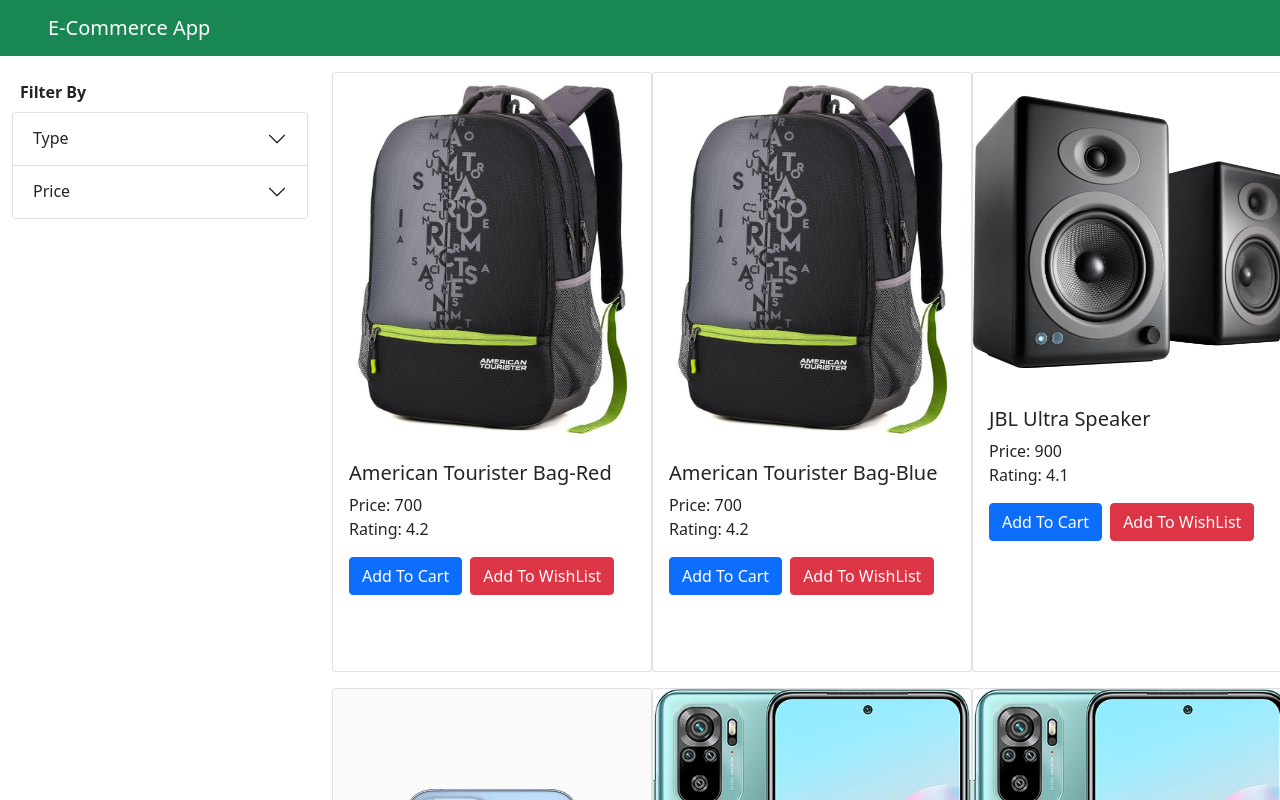
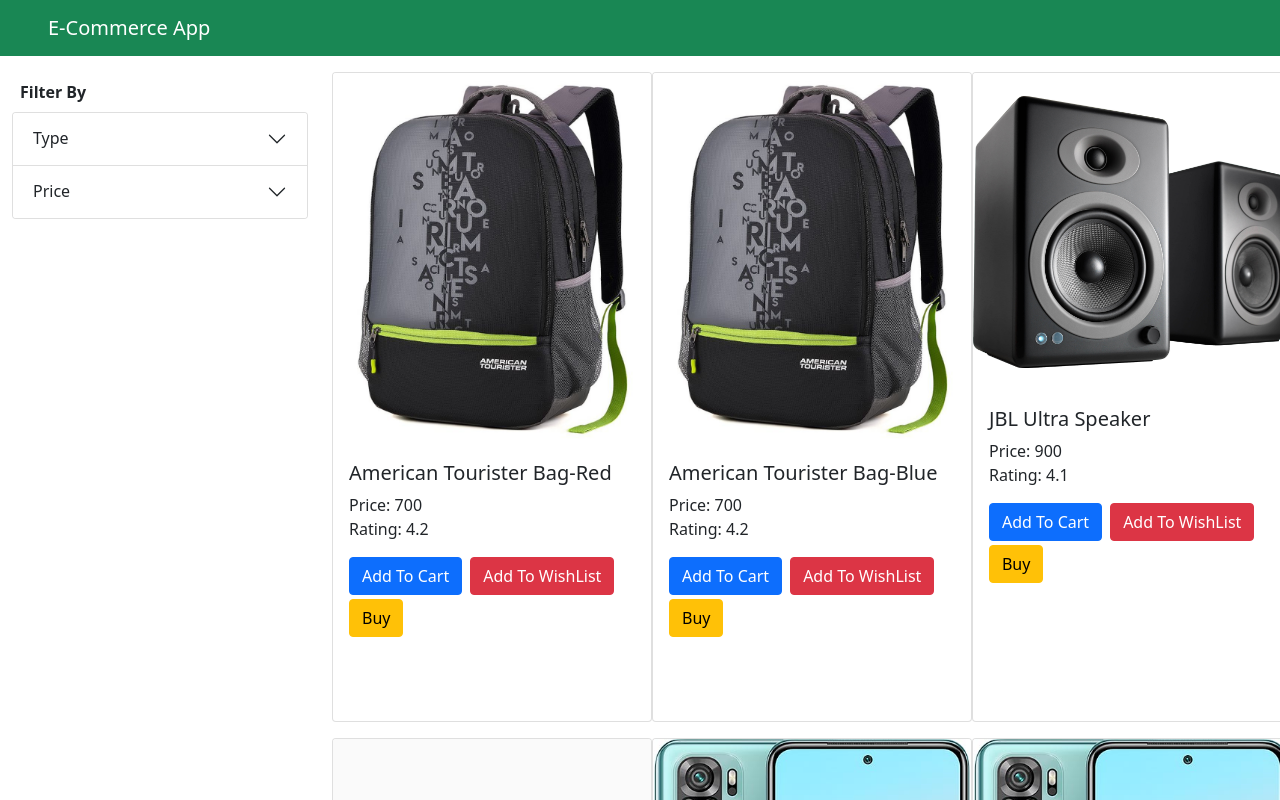
Before and after one commit to midhunkr/ecommerceapp, a React (Create React App) app: page /products in a window 1280 px wide. Shown: the top 800 px of the page. Built offline with nearby package versions, Linux system fonts and the light colour scheme.

Commit message:
changes in productcard

```diff
--- a/src/Components/ProductCard.js
+++ b/src/Components/ProductCard.js
@@ -4,12 +4,13 @@
 import speaker from "../Assets/Images/bag.jpg"
 import CartContext from "../Context/cartContext";
 import WishListContext from "../Context/wishListContext";
+import Payment from "../Pages/Payment/Payment";
 export default function ProductCard(props) {
     const data = props.data;
     const screenIsCart = props.screenIsCart;
     const screenIsWishList = props.screeIsWishList;
     const disableButtons = false;
-
+    const [showBuyMenu, setShowByMenu] = useState(false)
     const context = useContext(CartContext);
     const wishListContext = useContext(WishListContext);
     const [isAdded, setIsAdded] = useState(false);
@@ -25,8 +26,11 @@
             props.data
         )
     }
-
-
+    const showItem = () => setShowByMenu(true);
+    const hideItem = () => setShowByMenu(false)
+    const buyItem = () => {
+        showItem()
+    }
     const addToCart = () => {
         context.addToCart(props.data);
         context.isInCart(props.data.name);
@@ -44,7 +48,7 @@
     }
     return (
         <>
-            <Card style={{ width: '20rem', height: '600px' }} className="mt-3">
+            <Card style={{ width: '20rem', height: '650px' }} className="mt-3">
                 <Card.Img src={props.data.imageUrl} onClick={showDetails} />
 
                 <Card.Body>
@@ -55,16 +59,27 @@
                             Rating: {props.data.rating}
                         </div>
                     </Card.Text>
-                    { !props.disableButtons && <>
+                    {!props.disableButtons && <>
                         {!screenIsCart ? <Button variant="primary" onClick={addToCart}>{isAdded || alreadyAdded ? 'AddedToCart' : 'Add To Cart'}</Button> : <Button onClick={remove}>Remove</Button>}
-                        {screenIsCart ? <Button variant="danger" className="d-inline ms-2">Buy</Button> : addedToWishListContext || isAddedToWishList ? screenIsWishList ? <Button variant="danger" className="d-inline ms-2" onClick={removeFromWishList}>Remove</Button> : <Button variant="danger" className="d-inline ms-2">AddedToWishList</Button> : <Button variant="danger" className="d-inline ms-2" onClick={addToWishList}>Add To WishList</Button>}
+                        {addedToWishListContext || isAddedToWishList ? screenIsWishList ? <Button variant="danger" className="d-inline ms-2" onClick={removeFromWishList}>Remove</Button> : <Button variant="danger" className="d-inline ms-2">AddedToWishList</Button> : <Button variant="danger" className="d-inline ms-2" onClick={addToWishList}>Add To WishList</Button>}
                     </>}
+                    <>
+                        {props.screenIsHome && <Button variant="warning" className="mt-1" onClick={buyItem}>Buy</Button>}
+                    </>
 
 
 
                 </Card.Body>
             </Card>
 
+            <Modal show={showBuyMenu} onHide={hideItem}>
+                <Modal.Header closeButton >
+                    <Modal.Title >Payment</Modal.Title>
+                </Modal.Header>
+                <Modal.Body>
+                   <Payment notFromCart={false} products={props.data}></Payment>
+                </Modal.Body>
+            </Modal>
 
         </>
     )
--- a/src/Pages/Cart/Cart.js
+++ b/src/Pages/Cart/Cart.js
@@ -55,7 +55,7 @@
           <Modal.Title >Payment</Modal.Title>
         </Modal.Header>
         <Modal.Body>
-          <Payment products={context.items}></Payment>
+          <Payment products={context.items} notFromCart={false}></Payment>
         </Modal.Body>
       </Modal>
     </>
--- a/src/Pages/Payment/Payment.js
+++ b/src/Pages/Payment/Payment.js
@@ -7,12 +7,16 @@
 import OrderContext from "../../Context/orderContex";
 
 export default function Payment(props) {
+    const notFromCart=props.notFromCart
     const cardContext = useContext(PaymentCardContex);
     const cartContext=useContext(CartContext);
     const orderContext=useContext(OrderContext);
     const moveToOrders = () => {
         orderContext.addItems(props.products)
-        cartContext.clearCart()
+        if(!notFromCart){
+            cartContext.clearCart()
+        }
+
     }
     return (
         <Container>
--- a/src/Pages/Products/Products.js
+++ b/src/Pages/Products/Products.js
@@ -75,7 +75,7 @@
                         {isLoading ? <div>Loading</div> : <Row md={3}>
                             {data.map((item) => (
                                 <Col>
-                                    <ProductCard data={item} screenIsCart={false} screeIsWishList={false}></ProductCard>
+                                    <ProductCard data={item} screenIsCart={false} screeIsWishList={false} screenIsHome={true}></ProductCard>
                                 </Col>
                             ))}
                         </Row>}
```
